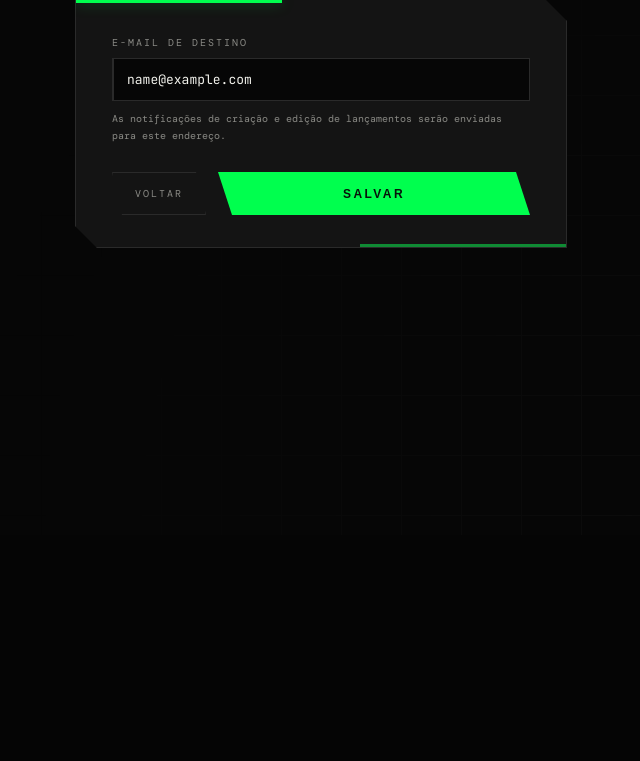
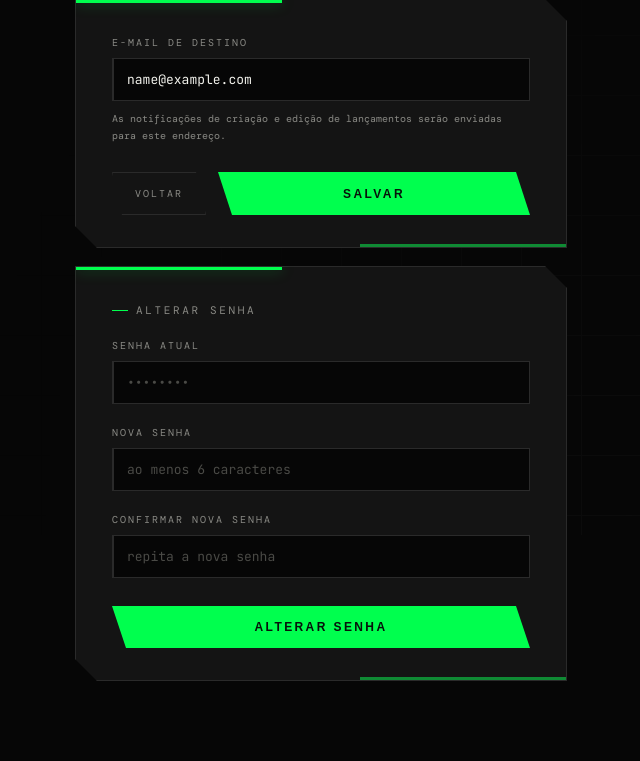
Before and after one commit to jeferson-scheibler/aurum-fintech, a Flask app: page /perfil in a window 1280 px wide. Shown: the part 265-1026 px from the top of the page, without its empty margins (319-959 px from the left). Before the commit the page ends 513 px from the top, so only its background shows below. Run offline with Flask 3, Linux system fonts and the light colour scheme; the visitor is signed in with stand-in values (Sample User, id 1); some libraries are stand-ins or nearby versions; some web fonts are replaced.

Commit message:
feat: tela de troca de senha no perfil
Adiciona rota POST /perfil/senha (login obrigatorio) e um card no perfil para
o usuario trocar a propria senha: valida a senha atual, exige minimo de 6
caracteres e confirmacao, e grava o hash com werkzeug. Permite sair da senha
padrao publica (admin/admin123) antes de expor o app.

Co-Authored-By: Claude Opus 4.8 <noreply@anthropic.com>

```diff
--- a/app.py
+++ b/app.py
@@ -16,7 +16,7 @@ from reportlab.lib.units import mm
 from reportlab.pdfgen import canvas
 from reportlab.platypus import Table, TableStyle, Paragraph, Frame
 
-from werkzeug.security import check_password_hash
+from werkzeug.security import check_password_hash, generate_password_hash
 
 from dotenv import load_dotenv
 import os
@@ -325,6 +325,44 @@ def perfil():
                            usuario_nome=session.get('usuario_nome'),
                            usuario_email=session.get('usuario_email', ''),
                            erro=erro, ok=ok)
+
+
+@app.route('/perfil/senha', methods=['POST'])
+@login_required
+def alterar_senha():
+    atual    = request.form.get('senha_atual', '')
+    nova     = request.form.get('senha_nova', '')
+    confirma = request.form.get('senha_confirma', '')
+    ok_senha = None
+    erro_senha = None
+    try:
+        conn = get_conn()
+        cur  = conn.cursor(cursor_factory=psycopg2.extras.RealDictCursor)
+        cur.execute("SELECT senha FROM usuario WHERE id = %s", (session['usuario_id'],))
+        row = cur.fetchone()
+
+        if not row or not check_password_hash(row['senha'], atual):
+            erro_senha = 'Senha atual incorreta.'
+        elif len(nova) < 6:
+            erro_senha = 'A nova senha deve ter ao menos 6 caracteres.'
+        elif nova != confirma:
+            erro_senha = 'A confirmação não corresponde à nova senha.'
+        else:
+            cur.execute("UPDATE usuario SET senha = %s WHERE id = %s",
+                        (generate_password_hash(nova), session['usuario_id']))
+            conn.commit()
+            ok_senha = 'Senha alterada com sucesso.'
+
+        cur.close()
+        conn.close()
+    except Exception as e:
+        erro_senha = f'Erro ao alterar a senha: {e}'
+
+    return render_template('perfil.html',
+                           usuario_nome=session.get('usuario_nome'),
+                           usuario_email=session.get('usuario_email', ''),
+                           erro=None, ok=None,
+                           erro_senha=erro_senha, ok_senha=ok_senha)
 
 
 # ── LISTAR ─────────────────────────────────────────────────────────────────────
--- a/templates/perfil.html
+++ b/templates/perfil.html
@@ -68,6 +68,9 @@
 
     h1 { font-family: 'Clash Display', sans-serif; font-size: 34px; font-weight: 700; text-transform: uppercase; letter-spacing: -0.01em; margin-bottom: 10px; }
     .subtitle { font-size: 10px; color: var(--muted); letter-spacing: 0.15em; text-transform: uppercase; margin-bottom: 34px; }
+
+    .pw-title { font-size: 11px; letter-spacing: 0.24em; text-transform: uppercase; color: var(--muted); margin-bottom: 22px; display: flex; align-items: center; gap: 8px; }
+    .pw-title::before { content: ''; width: 16px; height: 1px; background: var(--brand); }
 
     .card {
       background: var(--surface); border: 1px solid var(--border);
@@ -180,6 +183,32 @@
       </div>
     </form>
   </div>
+
+  <div class="card" style="margin-top:18px;">
+    <div class="pw-title">Alterar senha</div>
+
+    {% if ok_senha   %}<div class="msg ok">{{ ok_senha }}</div>{% endif %}
+    {% if erro_senha %}<div class="msg erro">{{ erro_senha }}</div>{% endif %}
+
+    <form method="POST" action="/perfil/senha">
+      <div class="form-row">
+        <label for="senha_atual">Senha atual</label>
+        <input type="password" id="senha_atual" name="senha_atual" required placeholder="••••••••"/>
+      </div>
+      <div class="form-row">
+        <label for="senha_nova">Nova senha</label>
+        <input type="password" id="senha_nova" name="senha_nova" required minlength="6" placeholder="ao menos 6 caracteres"/>
+      </div>
+      <div class="form-row">
+        <label for="senha_confirma">Confirmar nova senha</label>
+        <input type="password" id="senha_confirma" name="senha_confirma" required minlength="6" placeholder="repita a nova senha"/>
+      </div>
+
+      <div class="form-actions">
+        <button type="submit" class="btn-submit">Alterar senha</button>
+      </div>
+    </form>
+  </div>
 </main>
 <script>
   if ('serviceWorker' in navigator) {
```
